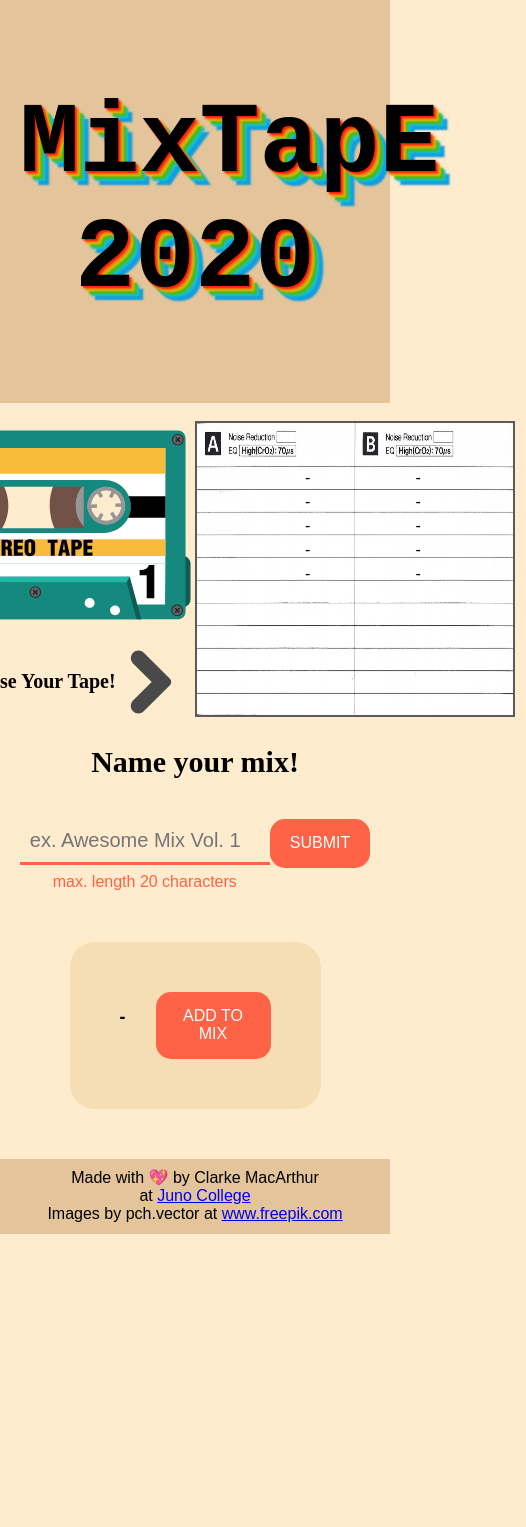
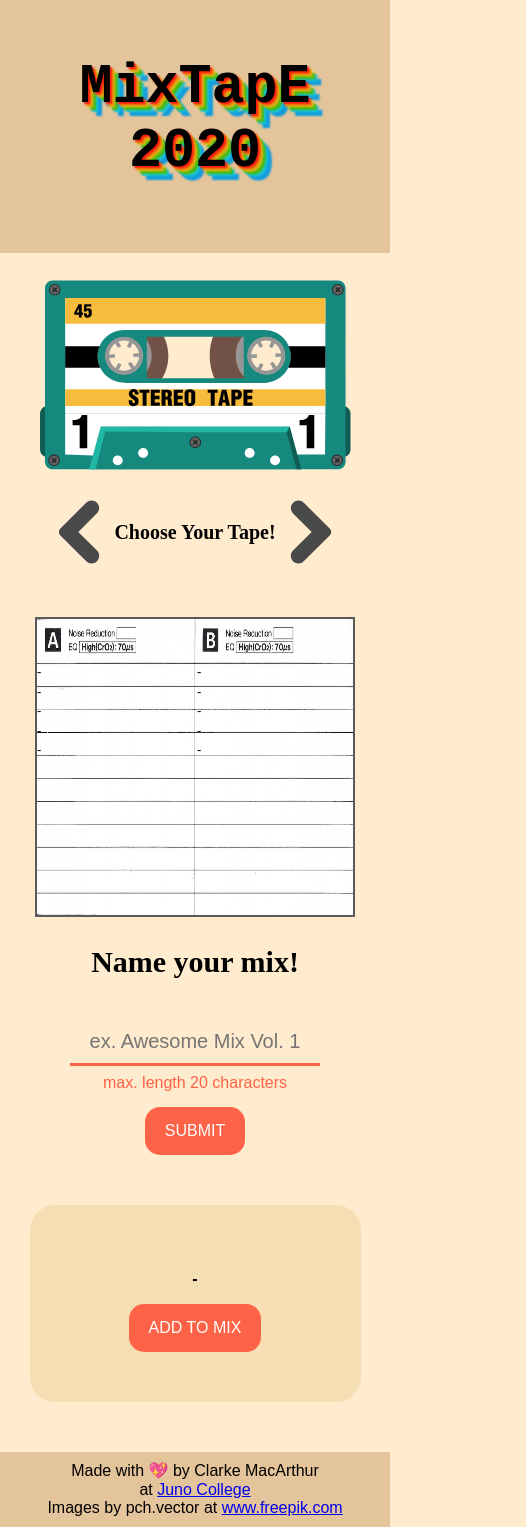
Before and after one commit to ClarkeMacArthur/clarke-macarthur-project-five, a React (Create React App) app: page / in a window 390 px wide. Shown: the whole page, 526 px wide, since content can reach past the window. Before the commit the page ends 1234 px from the top, so only its background shows below. Built offline with nearby package versions, Linux system fonts and the light colour scheme.

Commit message:
Finished media queries! On to cleaning up code and commenting :headphones::notes::sparkles:

```diff
--- a/src/App.css
+++ b/src/App.css
@@ -8,20 +8,24 @@ html { -moz-box-sizing: border-box; -webkit-box-sizing: border-box; box-sizing:
 
 .sr-only { position: absolute; width: 1px; height: 1px; margin: -1px; border: 0; padding: 0; white-space: nowrap; clip-path: inset(100%); clip: rect(0 0 0 0); overflow: hidden;}
 
+/* Stripping padding and margin */
 * {
     padding: 0;
     margin: 0;
 }
 
+/* Make fontsizes a multiple of ten */
 html {
     font-size: 62.5%;
 }
+
 
 img {
     height:auto;
     display: block;
 }
 
+/* Wrapper to constrain content on large sceens */
 .wrapper {
     max-width: 1200px;
     width: 90%;
@@ -33,26 +37,24 @@ img {
 
 @import url('https://fonts.googleapis.com/css2?family=Major+Mono+Display&family=Montserrat:wght@400;500;600;700&family=Permanent+Marker&family=Roboto+Mono:wght@400;500;700&display=swap');
 
-
+/* header styles */
 
 header{
-  /* background-color: rgb(212, 192, 163); */
   background-color: rgb(228, 196, 154);
   min-height: 30vh;
   padding: 5% 0;
 }
-
-body {
-  background-color: blanchedalmond;
-  font-family: 'Montserrat', sans-serif;
-}
-
 
 h1 {
   font-family: 'Major Mono Display', monospace;
   font-size: 10rem;
   text-shadow: 2px 2px 2px #FF1A0E, 4px 4px 2px #E78C0D, 5px 5px 2px #E7C711, 8px 8px 2px #4DB913, 10px 10px 2px #0EC5DD, 14px 14px 2px #139DDD;
   text-align: center;
+}
+
+body {
+  background-color: blanchedalmond;
+  font-family: 'Montserrat', sans-serif;
 }
 
 .playlist {
@@ -179,10 +181,6 @@ ul {
 }
 
 
-.songList2 {
-/* margin-left:-8%; */
-}
-
 .songListContainer p {
   font-size: 1.6rem;
   line-height:1.5;
@@ -206,10 +204,116 @@ ul {
 
 
 footer {
-  /* background-color: wheat; */
     background-color: rgb(228, 196, 154);
     text-align: center;
     font-size: 1.6rem;
     font-weight:500;
     padding: 10px;
 }
+
+
+@media (max-width: 1150px) {
+
+  .songListContainer {
+    left: 90px;
+  }
+
+  .songListContainer p {
+    font-size: 1.4rem;
+  }
+
+}
+
+@media (max-width:950px) {
+
+  .cassettePlaylist {
+    flex-direction: column;
+  }
+
+  img {
+    width: 45%;
+  }
+
+
+  .playlist {
+    margin-top: 50px;
+  }
+
+  .songListContainer {
+    left: 29%;
+    top: 15%;
+    width: 45%;
+  }
+
+  .songListContainer p{
+    font-size: 1.3rem;
+  }
+
+  .trackCard {
+    height: 300px;
+  }
+}
+
+@media (max-width:750px) {
+
+  h1 {
+    font-size: 7rem;
+  }
+
+  .playlist{
+    width: 320px;;
+  }
+
+  .cassettePlaylist {
+    align-items: center;
+  }
+  .songListContainer {
+    width: 320px;
+    left:2px;
+  }
+
+.nameForm, .songForm {
+  flex-direction: column;
+  align-items: center;
+}
+
+.songForm input {
+  margin-bottom: 15px;
+  text-align: center;
+}
+
+.nameForm input {
+  text-align: center;
+}
+
+.nameForm button {
+  margin-top: 15px;
+}
+
+.results {
+  display: flex;
+  flex-direction: column;
+  align-items: center;
+  text-align: center;
+}
+
+.results p {
+  margin-right:0;
+  margin-bottom: 15px;
+}
+
+}
+
+@media (max-width: 450px) {
+  h1 {
+    font-size: 5.5rem;
+  }
+
+  .results {
+    margin:50px 10px;
+  }
+
+  .results p {
+    font-size: 1.6rem;
+  }
+}
```
